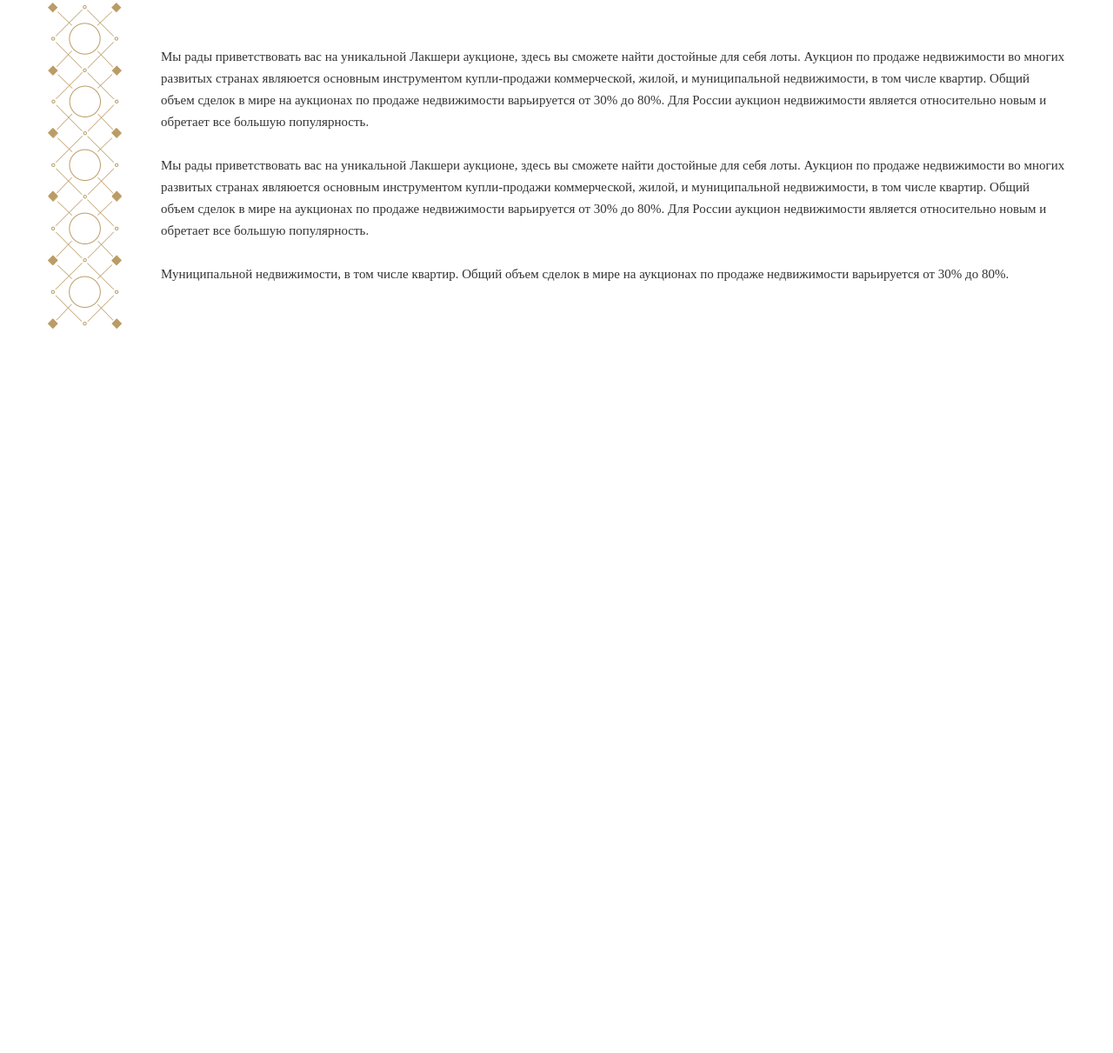
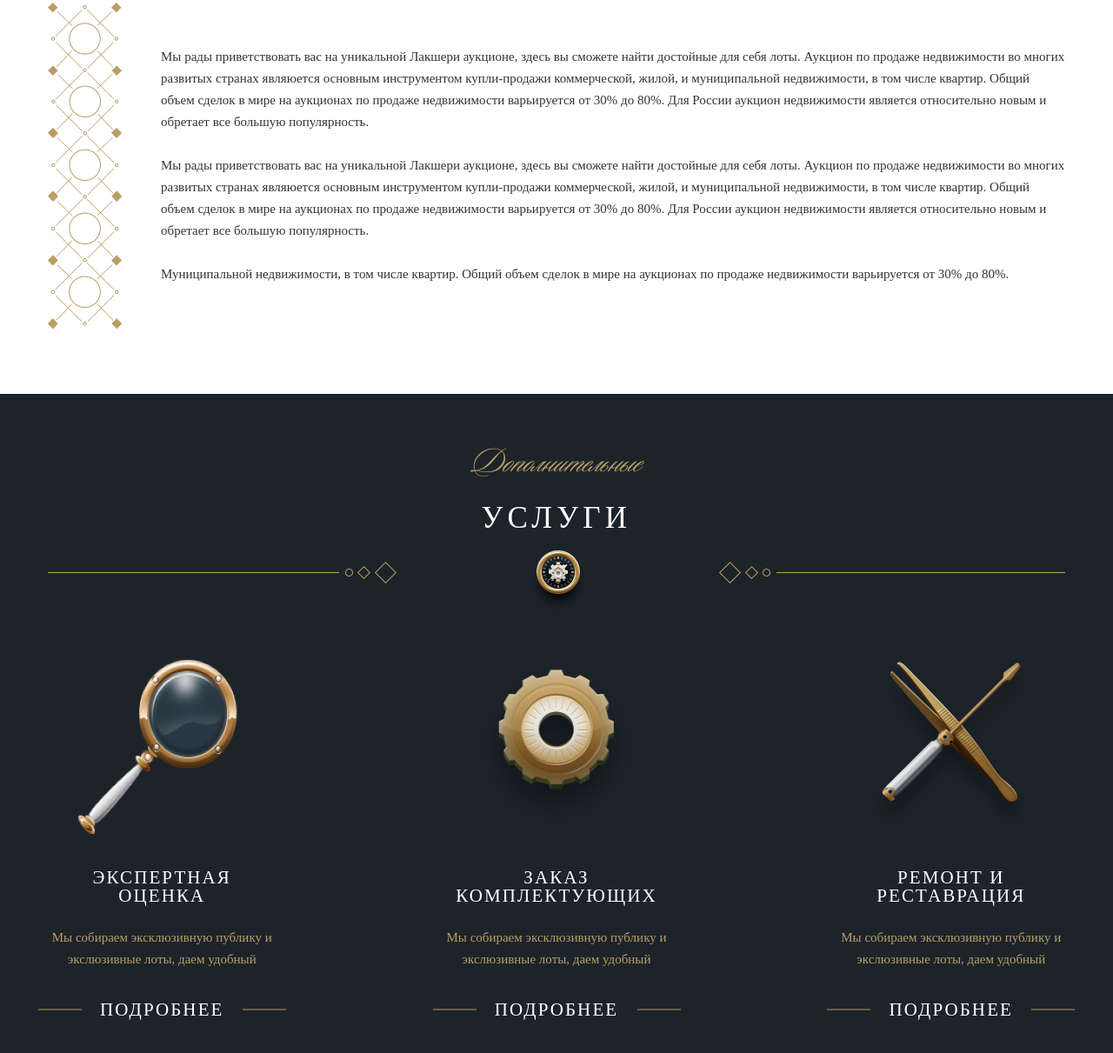
Before and after one commit to frontend90/luxtrader, a plain HTML site: page index.html in a window 1280 px wide. Shown: the part 2855-4066 px from the top of the page at 87% size. Before the commit the page ends 3308 px from the top, so only its background shows below. Drawn offline with nearby package versions, Linux system fonts and the light colour scheme; a web font is replaced by a local one.

Commit message:
верстка

```diff
--- a/index.html
+++ b/index.html
@@ -377,7 +377,7 @@
             <!-- /.block -->
           </div>
           <!-- /.all-lots-gallery -->
-          <div class="all-lots-desc">
+          <div class="all-lots-desc" id="about">
             <div class="all-lots-bg"></div>
             <!-- /.all-lots-bg -->
             <div class="all-lots-text">
@@ -405,6 +405,62 @@
       <!-- /.container -->
     </section>
     <!-- /.auction -->
+    <section class="services" id="partners">
+      <div class="container">
+        <div class="title">
+          <h3>Дополнительные</h3>
+          <h4>услуги</h4>
+        </div>
+        <!-- /.title -->
+        <div class="services-bg">
+          <div class="block left">
+          </div>
+          <!-- /.block -->
+          <div class="block middle">
+          </div>
+          <!-- /.block -->
+          <div class="block right">
+          </div>
+          <!-- /.block -->
+        </div>
+        <!-- /.services-bg -->
+        <div class="services-wrap">
+          <div class="block">
+            <img src="img/services/ring.png" alt="">
+            <div class="block-title">
+              <h5>экспертная оценка</h5>
+              <p>Мы собираем эксклюзивную публику и экслюзивные лоты, даем удобный</p>
+              <a href="javascript:;">подробнее</a>
+            </div>
+            <!-- /.block-title -->
+          </div>
+          <!-- /.block -->
+          <div class="block">
+            <img src="img/services/cogwheel.png" alt="">
+            <div class="block-title">
+              <h5>заказ комплектующих</h5>
+              <p>Мы собираем эксклюзивную публику и экслюзивные лоты, даем удобный</p>
+              <a href="javascript:;">подробнее</a>
+            </div>
+            <!-- /.block-title -->
+          </div>
+          <!-- /.block -->
+          <div class="block">
+            <img src="img/services/service.png" alt="">
+            <div class="block-title">
+              <h5>ремонт и реставрация</h5>
+              <p>Мы собираем эксклюзивную публику и экслюзивные лоты, даем удобный</p>
+              <a href="javascript:;">подробнее</a>
+            </div>
+            <!-- /.block-title -->
+          </div>
+          <!-- /.block -->
+        </div>
+        <!-- /.services-wrap -->
+      </div>
+      <!-- /.container -->
+    </section>
+    <!-- /.services -->
   </main>
 
 
--- a/sass/blocks/_adaptive.sass
+++ b/sass/blocks/_adaptive.sass
@@ -1,3 +1,11 @@
+@media screen and ( max-width: 1160px )
+  .services
+    & .services-wrap
+      flex-direction: column
+      margin-top: 0
+      & .block
+        margin: 50px auto 0
+        width: auto
 @media screen and ( max-width: 900px )
   .header
     & .top-header
--- /dev/null
+++ b/sass/blocks/_services.sass
@@ -0,0 +1,83 @@
+.services
+  background: #1c242a
+  padding: 60px 0 100px 0
+  & .title
+    text-align: center
+    & h3
+      color: #bb9c66
+      +cerem
+      font-size: 40px
+    & h4
+      margin-top: 25px
+      color: #ffffff
+      text-transform: uppercase
+      +pf_med
+      font-size: 35px
+      letter-spacing: 5.25px
+  & .services-bg
+    display: flex
+    align-items: center
+    justify-content: space-between
+    margin-top: 20px
+    & .left
+      background: url(../img/services/1.png) left no-repeat
+      width: 401px
+      height: 25px
+      margin-top: -22px
+    & .middle
+      background: url(../img/services/clock.png) center no-repeat
+      min-width: 72px
+      height: 74px
+    & .right
+      background: url(../img/services/2.png) right no-repeat
+      width: 398px
+      height: 25px
+      margin-top: -22px
+  & .services-wrap
+    margin-top: 50px
+    display: flex
+    justify-content: space-between
+    & .block
+      text-align: center
+      width: calc(25% - 30px)
+      & .block-title
+        margin-top: 40px
+        & h5
+          color: #ffffff
+          text-transform: uppercase
+          font-size: 21px
+          +pf_med
+          letter-spacing: 2.1px
+        & p
+          margin-top: 25px
+          line-height: 25px
+          color: #bb9c66
+        & a
+          display: inline-block
+          margin-top: 30px
+          +pf_med
+          font-size: 21px
+          text-transform: uppercase
+          color: #ffffff
+          letter-spacing: 2.1px
+          position: relative
+          &::before
+            content: ''
+            position: absolute
+            top: 50%
+            transform: translateY(-50%)
+            left: -50%
+            width: 50px
+            height: 1px
+            background: #bb9c66
+            cursor: default
+          &::after
+            content: ''
+            position: absolute
+            top: 50%
+            transform: translateY(-50%)
+            right: -50%
+            width: 50px
+            height: 1px
+            background: #bb9c66
+            cursor: default
--- a/sass/style.sass
+++ b/sass/style.sass
@@ -1,4 +1,5 @@
 @import 'interface'
 @import 'blocks/header'
 @import 'blocks/auction'
+@import 'blocks/services'
 @import 'blocks/adaptive'
```
Also changed, not shown: css/style.css, img/services/1.png (added), img/services/2.png (added), img/services/clock.png (added), img/services/cogwheel.png (added), img/services/ring.png (added), img/services/service.png (added), img/Новая папка/watchIcon.png (deleted), 1 other file.
